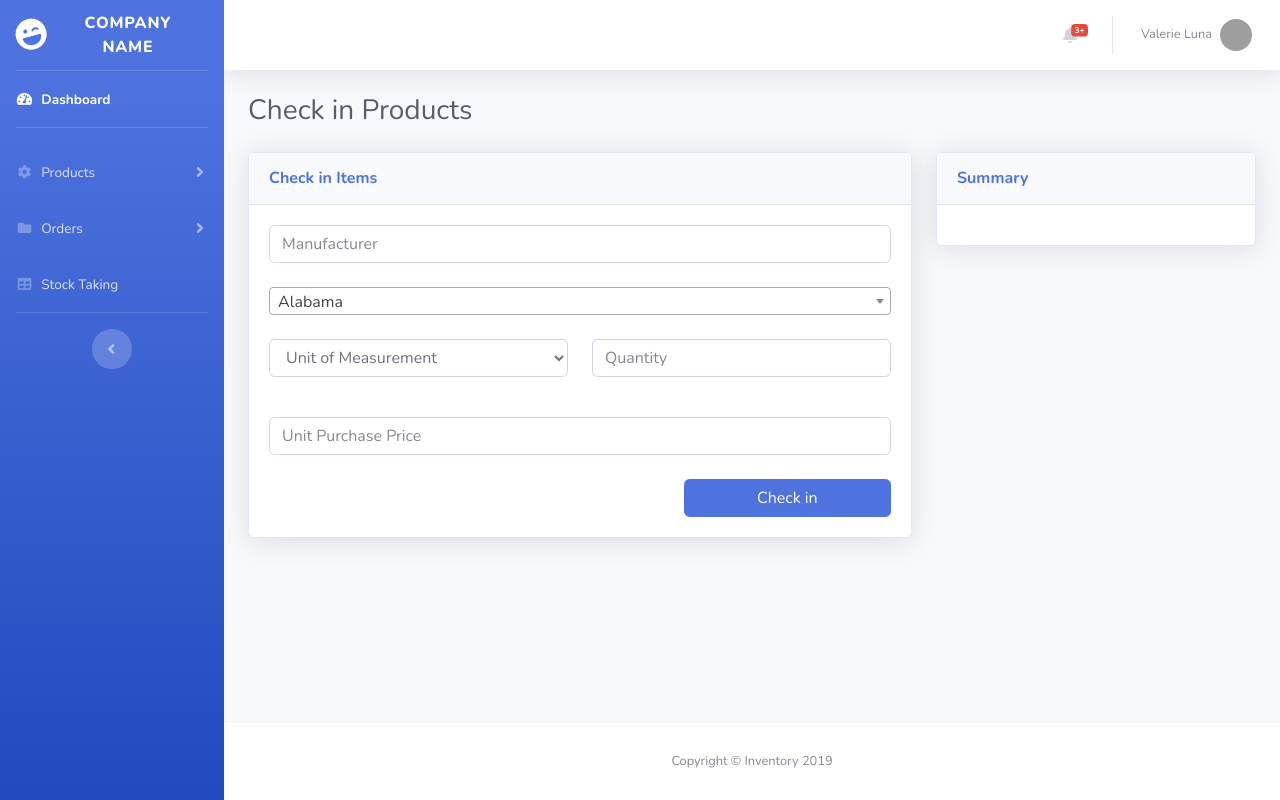
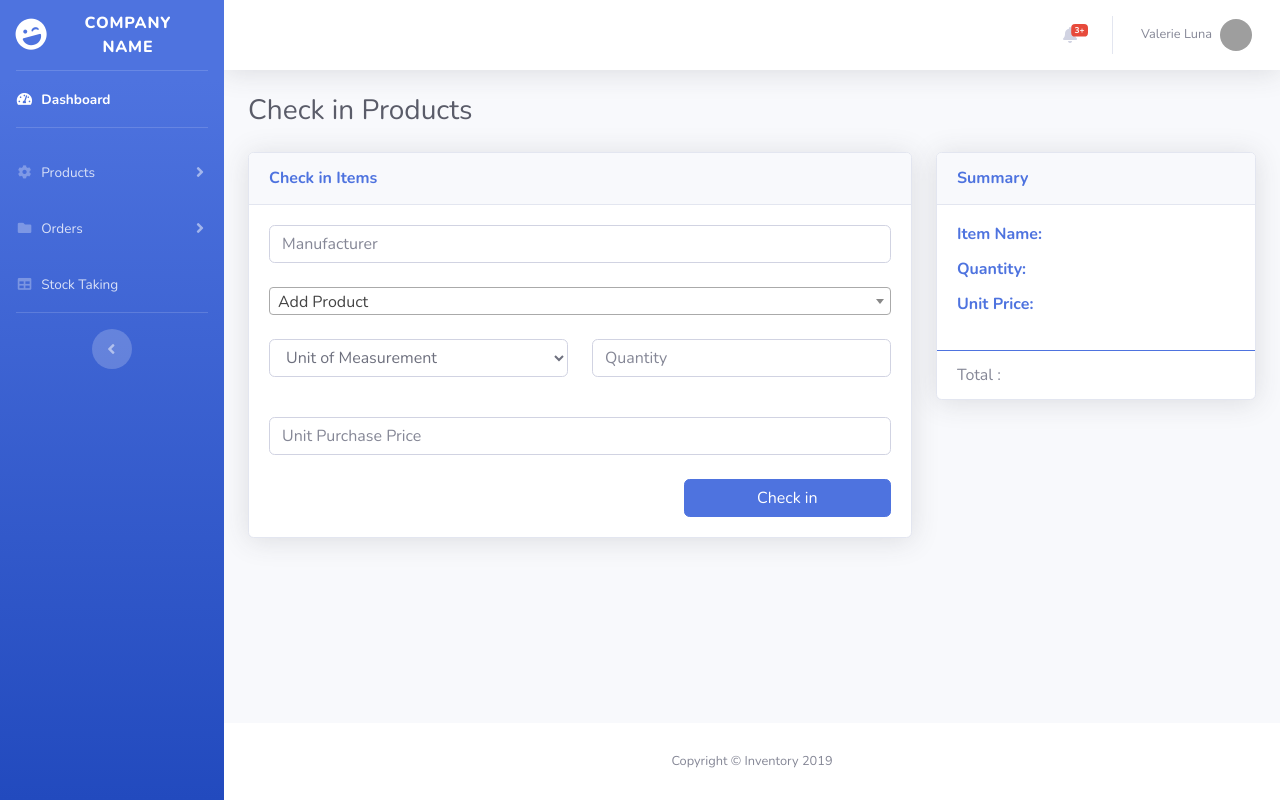
Before and after one commit to Olivertweesty/inventory, a Flask app: page /warehouse_checkin in a window 1280 px wide. Run offline with Flask 2, Linux system fonts and the light colour scheme; data that the repository does not hold is empty; some libraries are stand-ins or nearby versions; grey boxes are pictures that could not be loaded.

Commit message:
Select Search dealt with

```diff
--- a/routes/warehouse.py
+++ b/routes/warehouse.py
@@ -1,5 +1,10 @@
 from flask import render_template
 from . import routes
+from flask import jsonify
+from flask import request
+from utils.Database import Database
+
+db = Database("inventorymanagementsystem")
 
 @routes.route('/warehouse')
 def warehouse():
@@ -17,3 +22,33 @@ def warehousepages(name):
         return render_template("warehouse_stocktaking.html")
     else:
         return render_template("404.html")
+@routes.route('/checkinproducts',methods = ["POST"])
+def checkin_products():
+    manufacterer = str(request.json.get("manufacterer"))
+    productname = str(request.json.get("productname"))
+    unit_of_measument = str(request.json.get("unit_of_measument"))
+    quantity = str(request.json.get("quantity"))
+    purchase_price = str(request.json.get("purchase_price"))
+
+    return ""
+
+@routes.route('/addproductname',methods = ["POST"])
+def addproductname():
+    product_name = str(request.json.get("productname"))
+
+    sql = "INSERT INTO products_name VALUES(0,%s)"
+    reponse = db.insertDataToTable(sql,product_name)
+    print(reponse)
+    if reponse:
+        return jsonify({"response":"successful added product","code":200})
+    else:
+        return jsonify({"response":"failed to add product","code":300})
+
+@routes.route('/getdatafromtable/<name>',methods = ["POST"])
+def getdatafromtable(name):
+    response = db.selectAllFromtables(name)
+
+    if not response:
+        return jsonify({"response":"failed to retrieve data","code":300})
+    else:
+        return jsonify({"response":response,"code":300})
--- a/templates/warehouse_checkin.html
+++ b/templates/warehouse_checkin.html
@@ -250,8 +250,8 @@
                             </div>
                             <br>
                             <div class="input-group">
-                              <select class="form-control select2" style="height:50px;">
-                                <option>Alabama</option>
+                              <select onchange="add_name(event)" id="products_name" class="form-control select2" style="height:50px;">
+
                                 <option>Add Product</option>
                               </select>
                             </div>
@@ -277,7 +277,7 @@
 
                             <br>
                             <div class="text-right">
-                                <a class="btn btn-primary col-md-4" href="" onclick="">Check in</a>
+                                <a class="btn btn-primary col-md-4" href="#" data-toggle="modal" data-target="#confirmCheckinModal" onclick="">Check in</a>
                             </div>
                         </form>
 
@@ -294,8 +294,16 @@
                   </div>
                   <!-- Card Body -->
                   <div class="card-body">
+                      <h6 class="m-0 font-weight-bold text-primary">Item Name:</h6>
+                      <p id="Summary_name"></p>
+                      <h6 class="m-0 font-weight-bold text-primary">Quantity:</h6>
+                      <p id = "Summary_quantity"></p>
+                      <h6 class="m-0 font-weight-bold text-primary">Unit Price:</h6>
+                      <p id = "Summary_price"></p>
 
-
+                  </div>
+                  <div class="card-footer bg-transparent border-primary">
+                  Total :
                   </div>
                 </div>
               </div>
@@ -329,6 +337,25 @@
     <i class="fas fa-angle-up"></i>
   </a>
 
+  <!-- Confirm checkin Modal-->
+  <div class="modal fade" id="confirmCheckinModal" tabindex="-1" role="dialog" aria-labelledby="exampleModalLabel" aria-hidden="true">
+    <div class="modal-dialog" role="document">
+      <div class="modal-content">
+        <div class="modal-header">
+          <h5 class="modal-title" id="exampleModalLabel">Are You sure you want to check in</h5>
+          <button class="close" type="button" data-dismiss="modal" aria-label="Close">
+            <span aria-hidden="true">×</span>
+          </button>
+        </div>
+        <div class="modal-body">Select "Logout" below if you are ready to end your current session.</div>
+        <div class="modal-footer">
+          <button class="btn btn-secondary" type="button" data-dismiss="modal">Cancel</button>
+          <a class="btn btn-primary" href="login.html">Yes</a>
+        </div>
+      </div>
+    </div>
+  </div>
+
   <!-- Logout Modal-->
   <div class="modal fade" id="logoutModal" tabindex="-1" role="dialog" aria-labelledby="exampleModalLabel" aria-hidden="true">
     <div class="modal-dialog" role="document">
@@ -343,6 +370,31 @@
         <div class="modal-footer">
           <button class="btn btn-secondary" type="button" data-dismiss="modal">Cancel</button>
           <a class="btn btn-primary" href="login.html">Logout</a>
+        </div>
+      </div>
+    </div>
+  </div>
+
+  <!-- Add Product Modal-->
+  <div class="modal fade" id="addproduct" tabindex="-1" role="dialog" aria-labelledby="exampleModalLabel" aria-hidden="true">
+    <div class="modal-dialog" role="document">
+      <div class="modal-content">
+        <div class="modal-header">
+          <h5 class="modal-title" id="exampleModalLabel">Add Product</h5>
+          <button class="close" type="button" data-dismiss="modal" aria-label="Close">
+            <span aria-hidden="true">×</span>
+          </button>
+        </div>
+        <div class="modal-body">
+            <form>
+                <div class="input-group">
+                    <input type="text" id = "productname" class="form-control " placeholder="Product Name"  aria-describedby="basic-addon2">
+                </div>
+            </form>
+        </div>
+        <div class="modal-footer">
+          <button class="btn btn-secondary" type="button" data-dismiss="modal">Cancel</button>
+          <a class="btn btn-primary" href="" onclick="addproduct()">Add</a>
         </div>
       </div>
     </div>
@@ -383,6 +435,56 @@
 	<script src="static/select2/dist/js/select2.full.js"></script>
   <script src="static/js/advanced-form-element.js"></script>
 
+  <script>
+    function add_name(evt){
+      if (evt.target.value === "Add Product") {
+        $("#addproduct").modal('show');
+      }else{
+        $("#Summary_name").text($("#products_name").children("option:selected"). text())
+      }
+    }
+  </script>
+
+  <script>
+    function addproduct(){
+      var productname = $("#productname").val();
+      alert(productname)
+      var product = {
+        productname : productname
+      }
+      ajaxObj = $.ajax({
+      url: "http://127.0.0.1:5000/addproductname",
+      data: JSON.stringify(product),
+      type: "POST",
+      contentType: "application/json",
+      success: function(result){
+         alert(result["response"])
+
+      }
+    });
+    }
+
+    function retrivedata(service){
+      ajaxObj = $.ajax({
+        url: "http://127.0.0.1:5000/getdatafromtable/"+service,
+        type: "POST",
+        contentType: "application/json",
+        success: function(result){
+          //alert(result["response"])
+          response_data = result["response"]
+          var options = $("#products_name");
+          for(var i = 0; i< response_data.length;i++){
+              console.log(response_data[i]);
+              options.append(new Option(response_data[i]['product_name'],response_data[i]['id']));
+          }
+        }
+      });
+    }
+
+    retrivedata("products_name")
+
+  </script>
+
 </body>
 
 </html>
```
Also changed, not shown: utils/Database.py (+29 -4 lines), utils/tables.py (+11 -2 lines).
